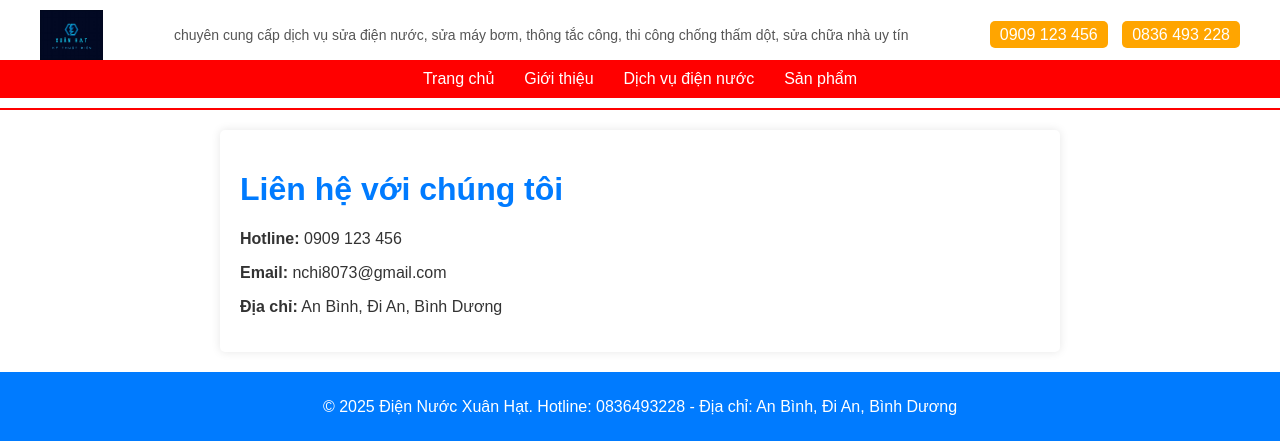
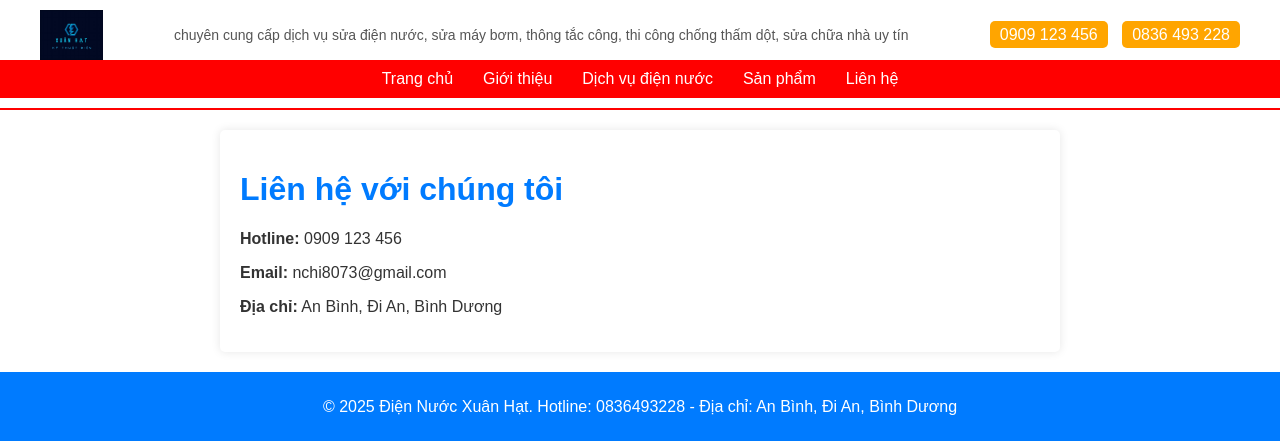
Before and after one commit to nguyenducchi123/diennuocxuanhat, a Django app: page /lien-he/ in a window 1280 px wide. Shown: the top 441 px of the page. Run offline with Django 5.2, Linux system fonts and the light colour scheme.

Commit message:
Update new images

```diff
--- a/home/templates/home/base.html
+++ b/home/templates/home/base.html
@@ -25,6 +25,7 @@
                 <li><a href="{% url 'gioi-thieu' %}">Giới thiệu</a></li>
                 <li><a href="{% url 'dich-vu' %}">Dịch vụ điện nước</a></li>
                 <li><a href="{% url 'san-pham' %}">Sản phẩm</a></li>
+                <li><a href="{% url 'lien-he' %}">Liên hệ</a></li>
             </ul>
         </nav>
     </header>
```
